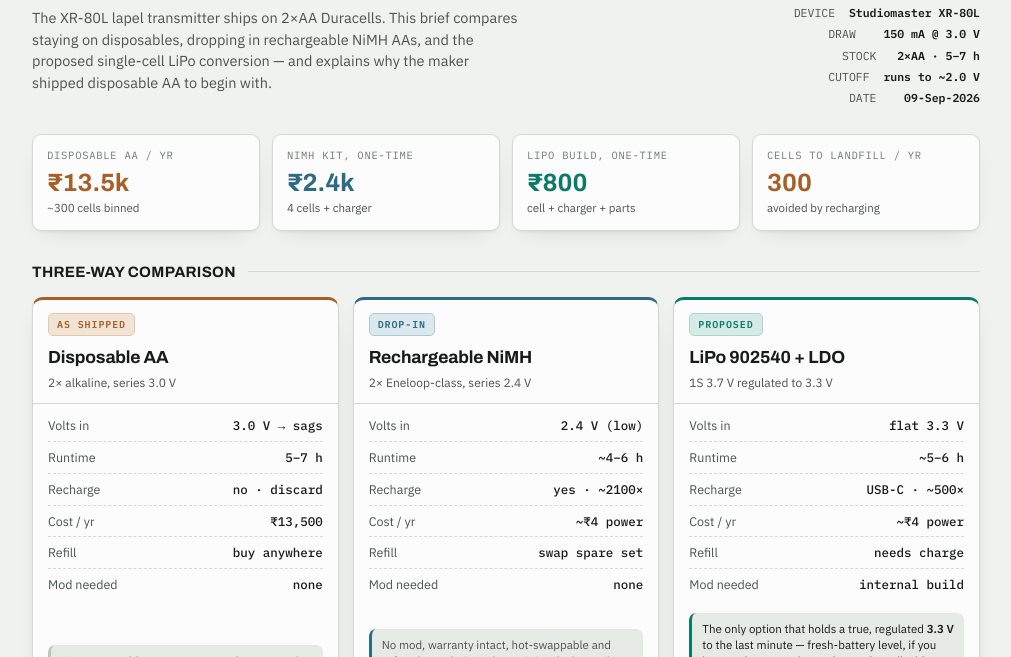
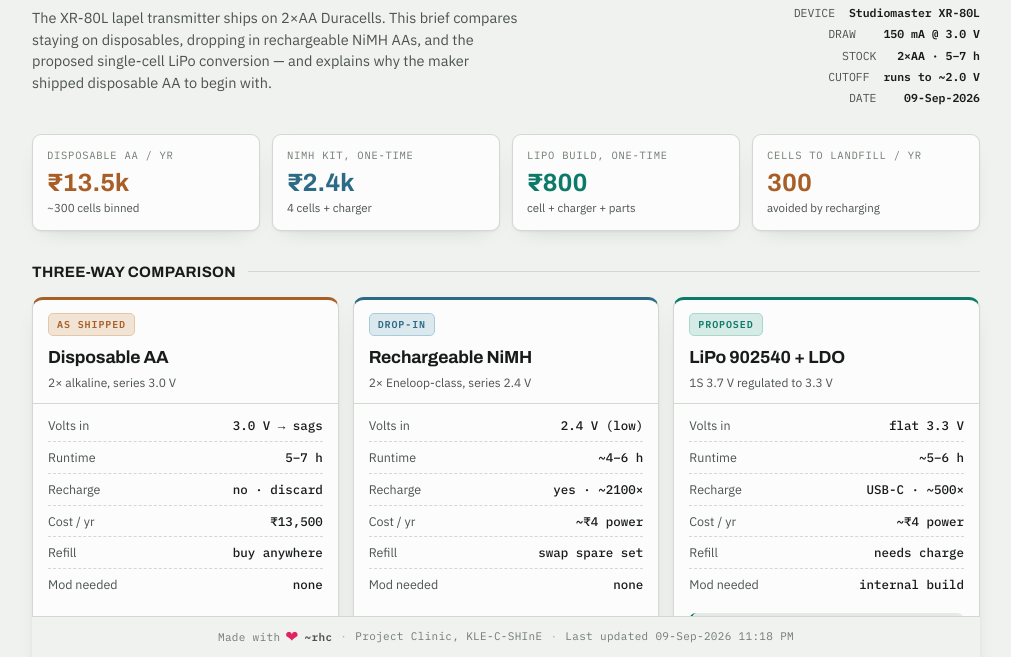
Before and after one commit to rhchheda/Studiomaster_XR-80L, a plain HTML site: page index.html in a window 1280 px wide. Shown: the part 143-800 px from the top of the page, without its empty margins (134-1145 px from the left). Drawn offline with Linux system fonts and the light colour scheme.

Commit message:
Update index.html

```diff
--- a/index.html
+++ b/index.html
@@ -147,10 +147,12 @@
   .assump b{color:var(--ink-soft);font-weight:600;}
   a{color:var(--teal);text-decoration-thickness:1px;text-underline-offset:2px;}
 
-  .made{margin-top:18px;padding-top:12px;border-top:1px solid var(--line);
+  .made{position:sticky;bottom:0;z-index:5;margin-top:18px;padding:11px 0;
+    border-top:1px solid var(--line);background:var(--ground);
     display:flex;align-items:center;justify-content:center;gap:8px;flex-wrap:wrap;
     font-family:"IBM Plex Mono",monospace;font-size:11px;color:var(--ink-faint);
     letter-spacing:.03em;text-align:center;}
+  @media print{.made{position:static;}}
   .made .sep{opacity:.5;}
   .made .who{color:var(--ink-soft);font-weight:600;}
   .made .heart{color:#e0245e;display:inline-block;font-size:12px;
```
